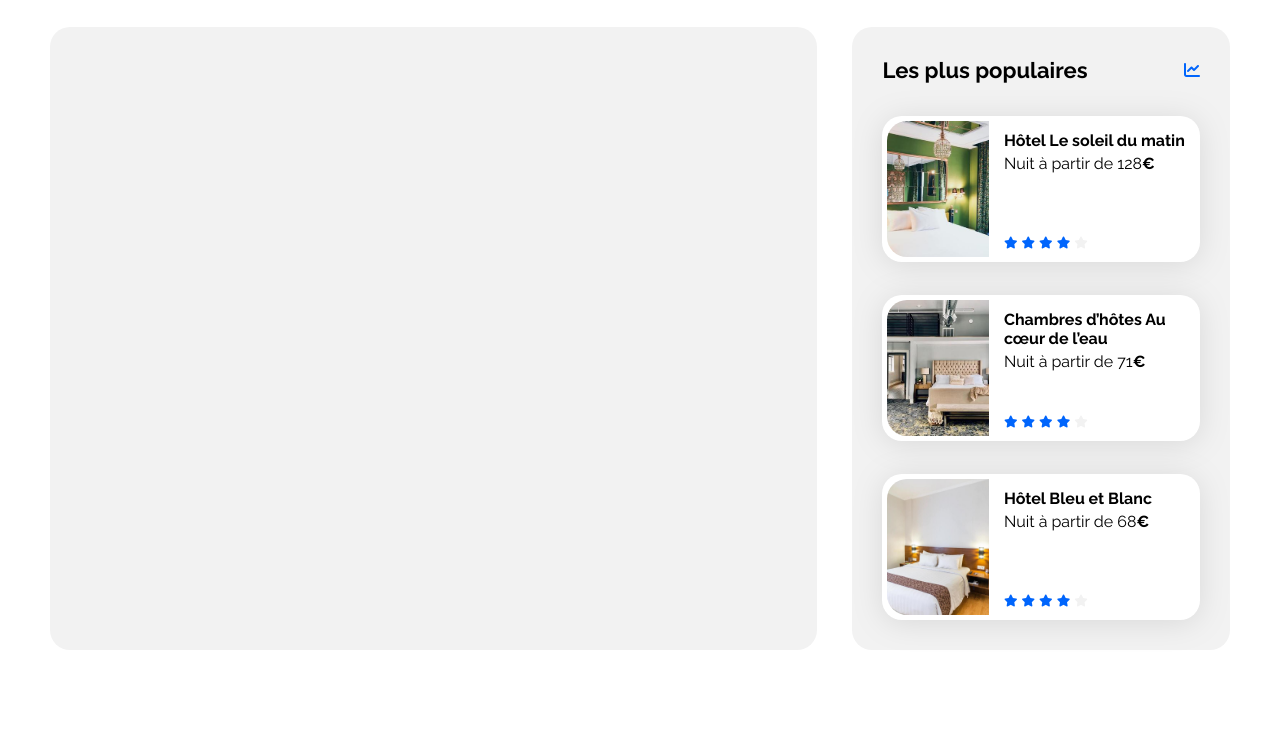
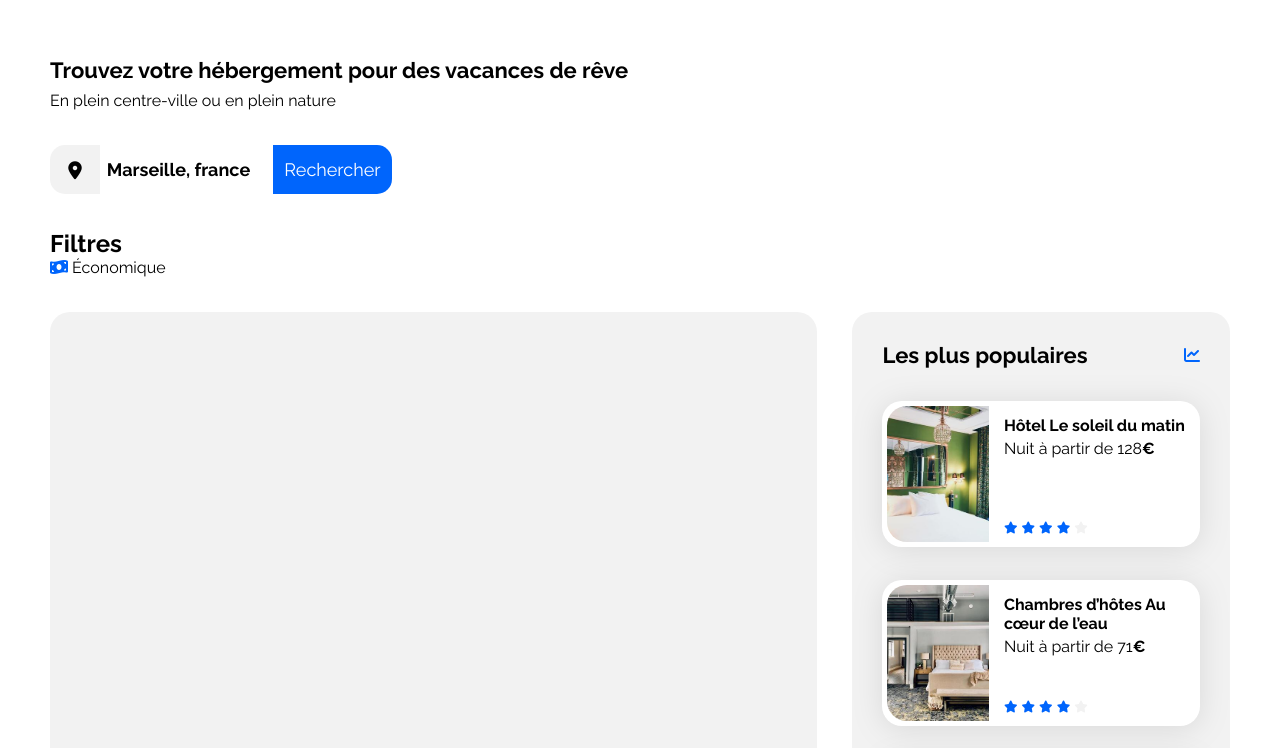
Before and after one commit to Thierry-E/OC-P3-Booky, a plain HTML site: page index.html in a window 1280 px wide. Shown: the part 52-800 px from the top of the page. Drawn offline with Linux system fonts and the light colour scheme.

Commit message:
Ajout de la section hero comportant lestitresetle formulaire derecherche sur la page html et ajout des styles CSS.

```diff
--- a/css/style.css
+++ b/css/style.css
@@ -16,6 +16,7 @@
   --main-color: #0065fc;
   --main-bg-color: #f2f2f2;
   --filter-bg-color: #deebff;
+  --white: #ffffff;
 }
 
 .fa-solid {
@@ -32,6 +33,12 @@ body {
   max-width: 1440px;
   padding: 0 50px;
   box-sizing: border-box;
+}
+
+h1 {
+  font-size: 1.375rem;
+  font-weight: 700;
+  margin-bottom: 8px;
 }
 
 .section-title {
@@ -85,6 +92,60 @@ nav a:hover {
   color: var(--main-color);
   border-top: 2px solid var(--main-color);
   padding-top: 14px;
+}
+
+/******Section "hero"***********/
+.hero {
+  margin-top: 30px;
+  margin-bottom: 35px;
+}
+
+.hero-title p {
+  margin-bottom: 35px;
+}
+
+form {
+  display: flex;
+  margin-bottom: 35px;
+}
+
+.fa-location-dot {
+  display: flex;
+  justify-content: center;
+  align-items: center;
+  width: 50px;
+  height: 49px;
+  background-color: var(--main-bg-color);
+  border-radius: 15px 0 0 15px;
+  font-size: 18px;
+  color: inherit;
+}
+
+input {
+  width: 173px;
+  height: 49px;
+  border: none;
+  outline: 0;
+  font-size: 18px;
+  color: inherit;
+}
+
+input::placeholder {
+  font-size: 18px;
+  font-weight: 700;
+  text-align: center;
+  color: inherit;
+}
+
+button {
+  width: 119px;
+  height: 49px;
+  border: none;
+  background-color: var(--main-color);
+  border-radius: 0 15px 15px 0;
+  font-size: 18px;
+  color: var(--white);
+  text-align: center;
 }
 
 /****** Hebergements And Populaires ***********/
--- a/index.html
+++ b/index.html
@@ -24,6 +24,27 @@
             </nav>
         </header>
         <main>
+            <section class="hero">
+                <div class="hero-title">
+                    <h1>Trouvez votre hébergement pour des vacances de rêve</h1>
+                    <p>En plein centre-ville ou en plein nature</p>
+                </div>
+                <form action="#" method="post">
+                    <div><i class="fa-solid fa-location-dot"></i></div>
+                    <input type="search" placeholder="Marseille, france">
+                    <button>Rechercher</button>
+
+                </form>
+                <div class="filters">
+                    <h2>Filtres</h2>
+                    <div class="filters-list">
+                        <div class="filter-econoy">
+                            <i class="fa-solid fa-money-bill-wave"></i>
+                            Économique
+                        </div>
+                    </div>
+                </div>
+            </section>
             <div class="hebergements-and-populaires">
                 <section class="hebergements">
 
```
